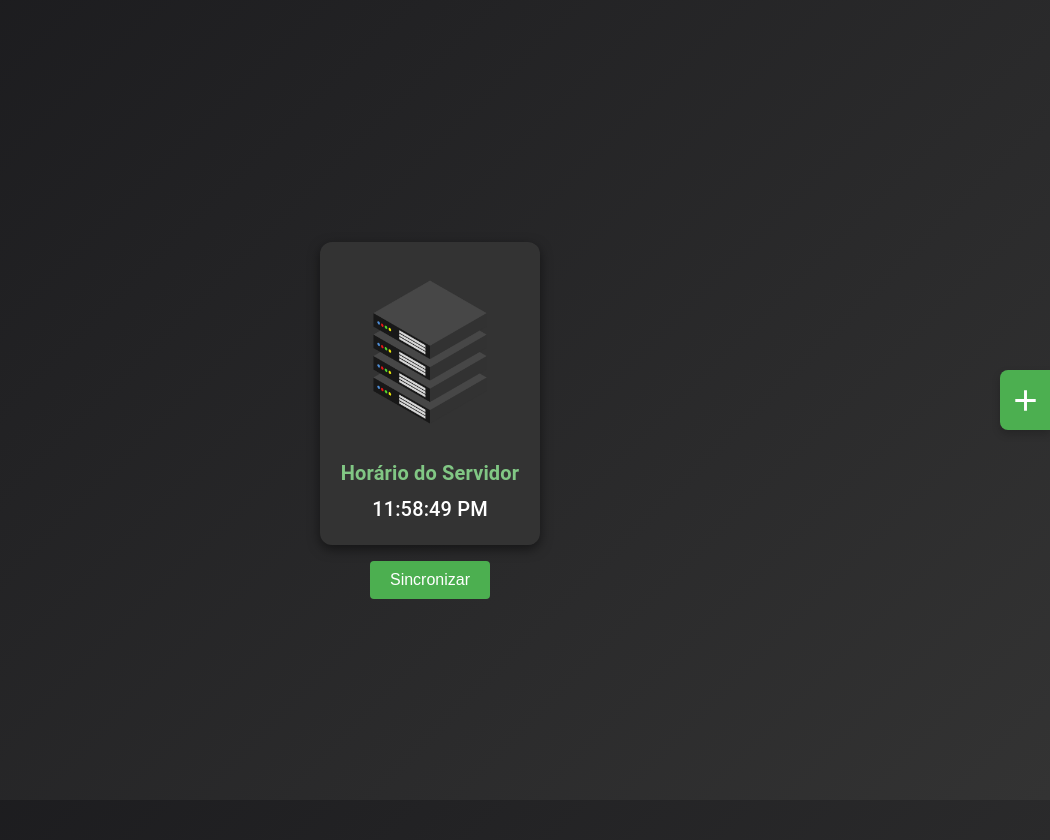
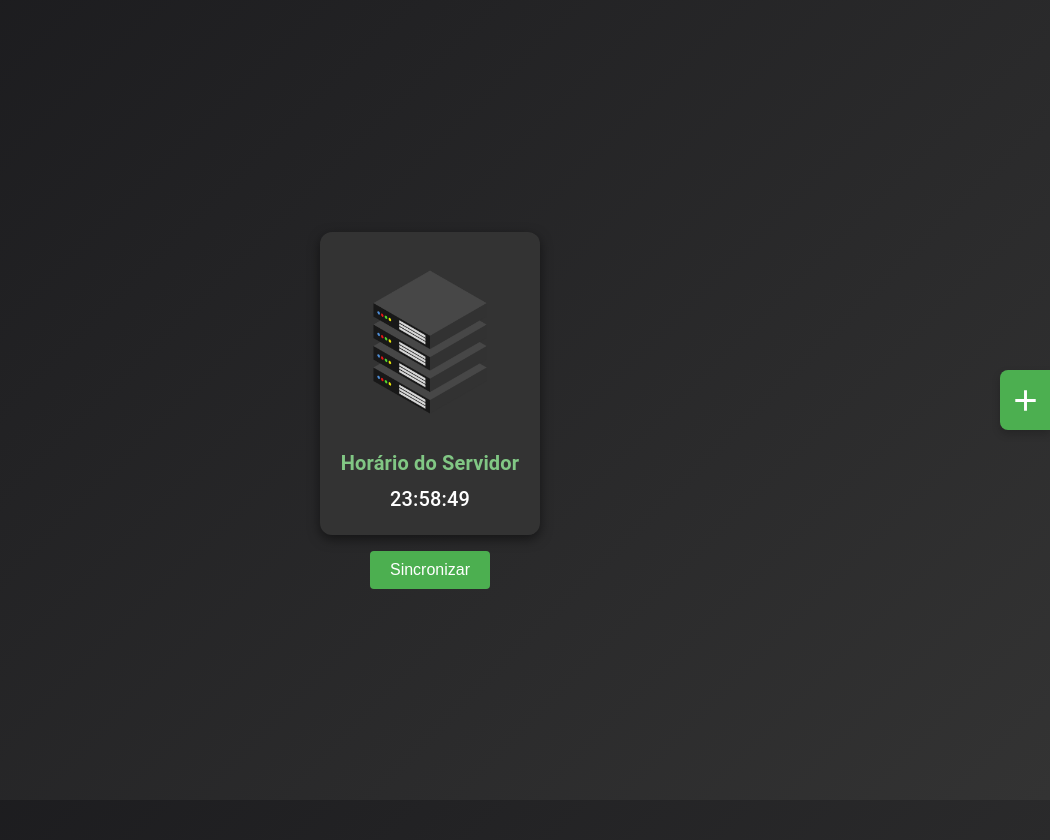
Before and after one commit to WilckerNeckel/sinc-point, a React (Vite) app: page / in a window 1280 px wide. Shown: the top 840 px of the page, without its empty margins (230-1280 px from the left). Built offline with nearby package versions, Linux system fonts and the light colour scheme.

Commit message:
feat: altera estilos

```diff
--- a/src/App.jsx
+++ b/src/App.jsx
@@ -63,7 +63,12 @@ function App() {
           <div className={`server-image-container ${sync ? "syncing" : ""}`}>
             <ServerClock resetTime={resetTime} timeAdjustment={5} />
           </div>
-          <button onClick={handleSync} className="sync-button">
+          <button onClick={handleSync} className="sync-button"
+            style={{
+
+              marginBottom: "20px",
+            }}
+          >
             Sincronizar
           </button>
           {computers.length > 0 && (
--- a/src/components/computer/ComputerCard.jsx
+++ b/src/components/computer/ComputerCard.jsx
@@ -7,6 +7,8 @@ import dayjs from "dayjs";
 function ComputerCard({ ip, resetTime, time: initialTime, timeAdjustment }) {
   const [time, setTime] = useState(new Date(initialTime));
   const [showAdjustment, setShowAdjustment] = useState(false);
+  console.log("ip", ip);
+  console.log("type of ip", typeof ip);
 
   useEffect(() => {
     const interval = setInterval(() => {
@@ -18,10 +20,9 @@ function ComputerCard({ ip, resetTime, time: initialTime, timeAdjustment }) {
 
   useEffect(() => {
     if (resetTime) {
-      setTime(new Date(0)); // Reset para 00:00:00
-      setShowAdjustment(true); // Exibe o popup de ajuste após o reset
+      setTime(new Date(0));
+      setShowAdjustment(true);
 
-      // Oculta o popup após 3 segundos
       const hideTimeout = setTimeout(() => setShowAdjustment(false), 3000);
       return () => clearTimeout(hideTimeout);
     }
@@ -39,12 +40,12 @@ function ComputerCard({ ip, resetTime, time: initialTime, timeAdjustment }) {
           flexDirection: "column",
           cursor: "move",
           backgroundColor: "#ffffff",
-          padding: "8px",
+          padding: "4px",
           borderRadius: "8px",
           boxShadow: "0px 4px 12px rgba(0, 0, 0, 0.2)",
           border: "2px solid #4caf50",
-          position: "relative", // Necessário para posicionar o popup
-          width: "160px", // Largura reduzida para deixar mais compacto
+          position: "relative",
+          width: "160px",
           "&:hover": {
             transform: "scale(1.05)",
             boxShadow: "0px 8px 16px rgba(0, 0, 0, 0.3)",
@@ -55,20 +56,26 @@ function ComputerCard({ ip, resetTime, time: initialTime, timeAdjustment }) {
         <img
           src={computerImage}
           alt="Computador"
-          style={{ width: "90px", height: "90px", marginBottom: "4px" }} // Aumentei o tamanho e reduzi a margem
+          style={{ width: "100px", height: "90px", marginBottom: "4px" }}
         />
         <Box textAlign="center">
+          {/* Ajuste no Typography para garantir a visibilidade do IP */}
           <Typography
             variant="body1"
             fontWeight="bold"
-            sx={{ marginBottom: "2px" }}
+            sx={{
+              marginBottom: "2px",
+              color: "#000000", // Forçar a cor preta para maior contraste
+              padding: "4px",
+              borderRadius: "4px",
+            }}
           >
-            IP: {ip}
+            IP: {ip || "IP não disponível"}
           </Typography>
           <Typography
             variant="body2"
             color="text.secondary"
-            sx={{ fontSize: "0.8rem" }}
+            sx={{ fontSize: "0.9rem" }}
           >
             Horário: {formattedTime}
           </Typography>
--- a/src/components/server/ServerClock.jsx
+++ b/src/components/server/ServerClock.jsx
@@ -1,6 +1,7 @@
 import React, { useState, useEffect } from "react";
 import { Box, Typography } from "@mui/material";
 import serverImage from "../../assets/server.png";
+import dayjs from "dayjs";
 
 function ServerClock({ resetTime, timeAdjustment }) {
   const [time, setTime] = useState(new Date());
@@ -16,16 +17,14 @@ function ServerClock({ resetTime, timeAdjustment }) {
 
   useEffect(() => {
     if (resetTime) {
-      setTime(new Date(0)); // Reseta o horário para 00:00:00
-      setShowAdjustment(true); // Exibe o popup de ajuste
-
-      // Oculta o popup após 3 segundos
+      setTime(new Date(0));
+      setShowAdjustment(true);
       const hideTimeout = setTimeout(() => setShowAdjustment(false), 3000);
       return () => clearTimeout(hideTimeout);
     }
   }, [resetTime]);
 
-  const formattedTime = time.toLocaleTimeString();
+  const formattedTime = dayjs(time).format("HH:mm:ss");
 
   return (
     <Box
```
